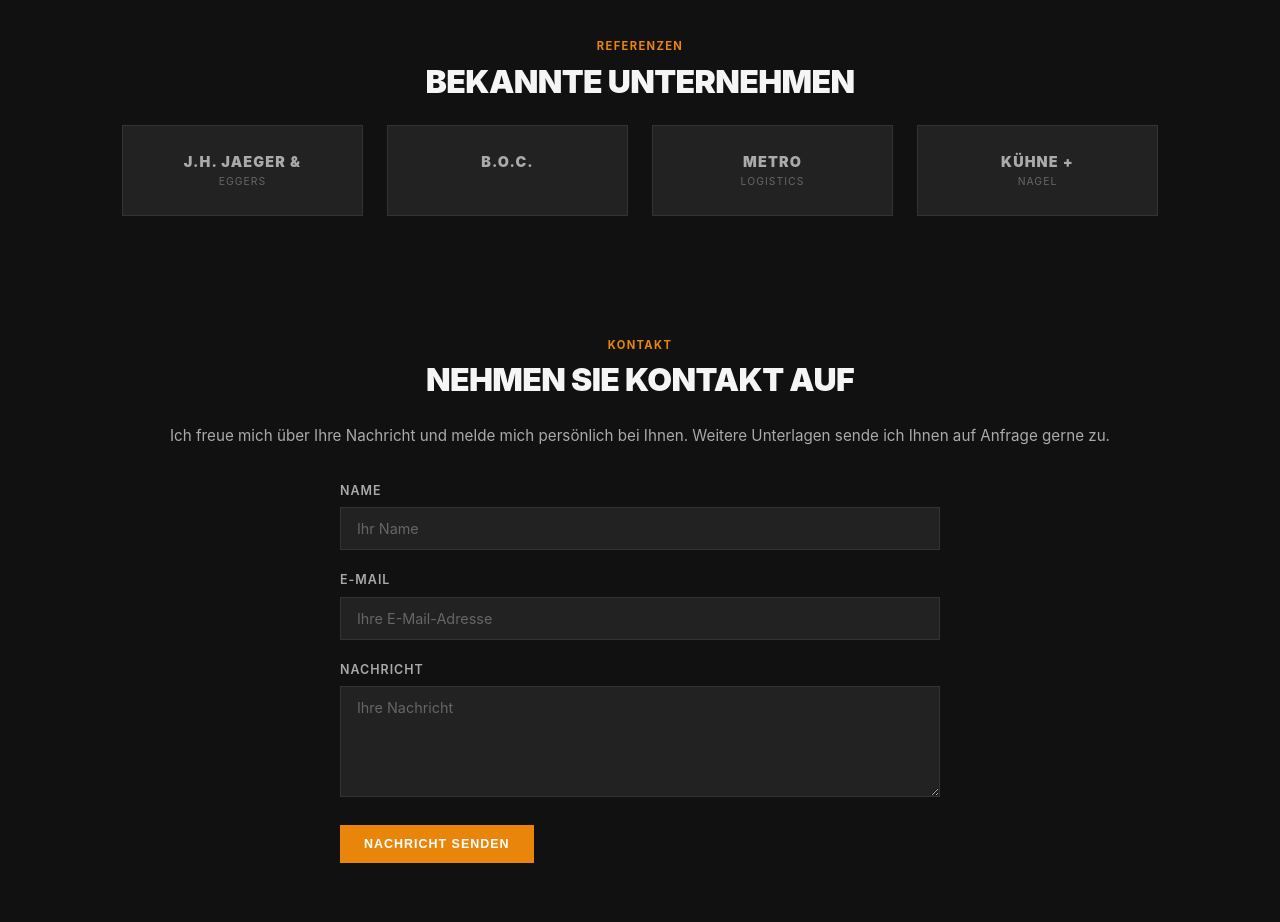
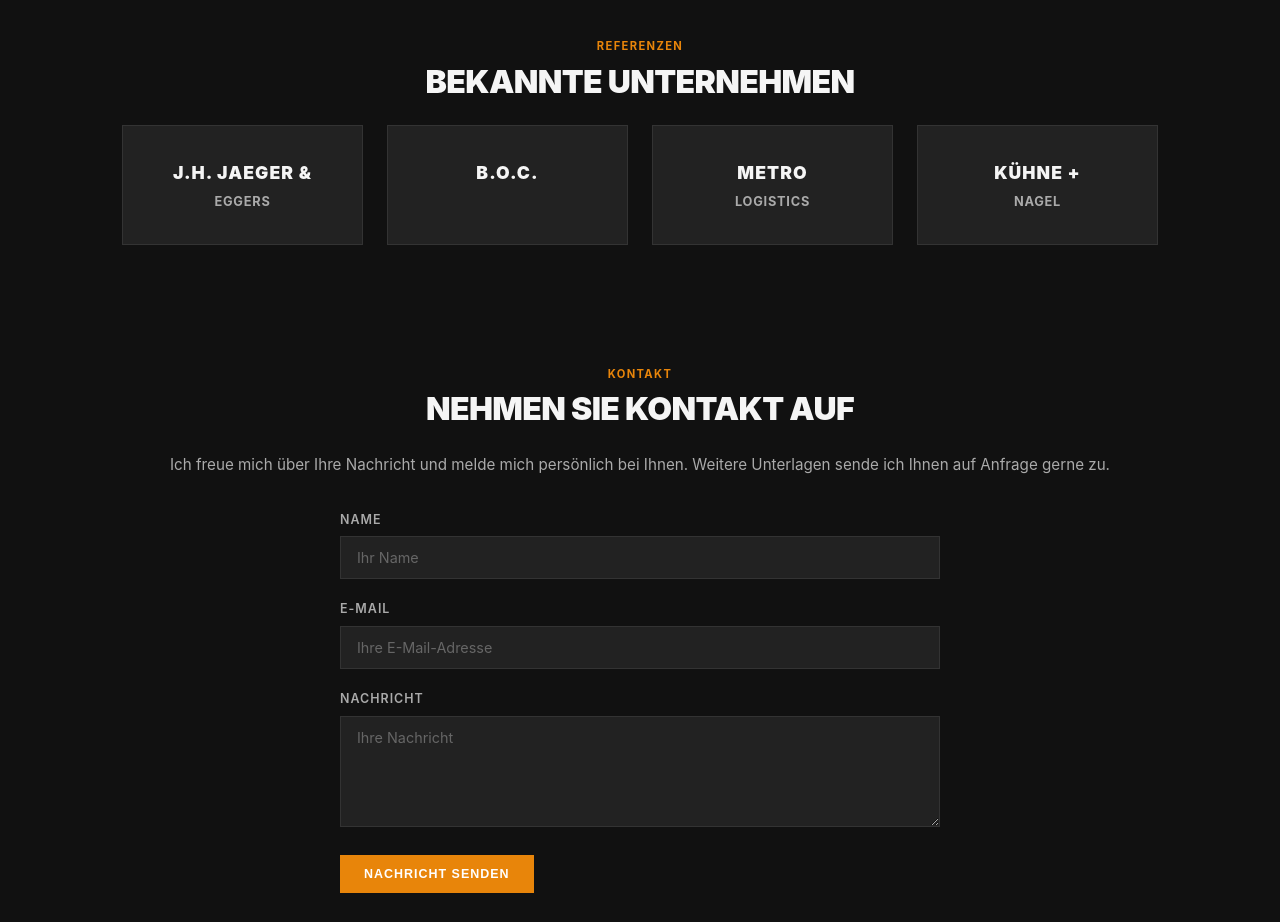
Before and after one commit to marc-schriever/marc-schriever.github.io, a plain HTML site: page index.html in a window 1280 px wide. Shown: the part 3140-4062 px from the top of the page. Drawn offline with Linux system fonts and the light colour scheme.

Commit message:
Add files via upload

```diff
--- a/style.css
+++ b/style.css
@@ -232,12 +232,12 @@
 
 .ref-logo {
   background: var(--bg-3); border: 1px solid var(--border);
-  padding: 24px 16px; text-align: center;
-  font-size: 0.9rem; font-weight: 900; letter-spacing: .08em;
-  color: var(--text-2); transition: border-color 0.15s, color 0.15s;
+  padding: 32px 16px; text-align: center;
+  font-size: 1.1rem; font-weight: 900; letter-spacing: .06em;
+  color: var(--text-1); transition: border-color 0.15s, color 0.15s;
 }
 
-.ref-logo span { display: block; font-size: 0.65rem; font-weight: 400; letter-spacing: .1em; color: var(--text-3); }
+.ref-logo span { display: block; font-size: 0.8rem; font-weight: 700; letter-spacing: .06em; color: var(--text-2); margin-top: 4px; }
 .ref-logo:hover { border-color: var(--orange); color: var(--orange); }
 
 /* ── FOOTER ──────────────────────────────────────────────── */
```
